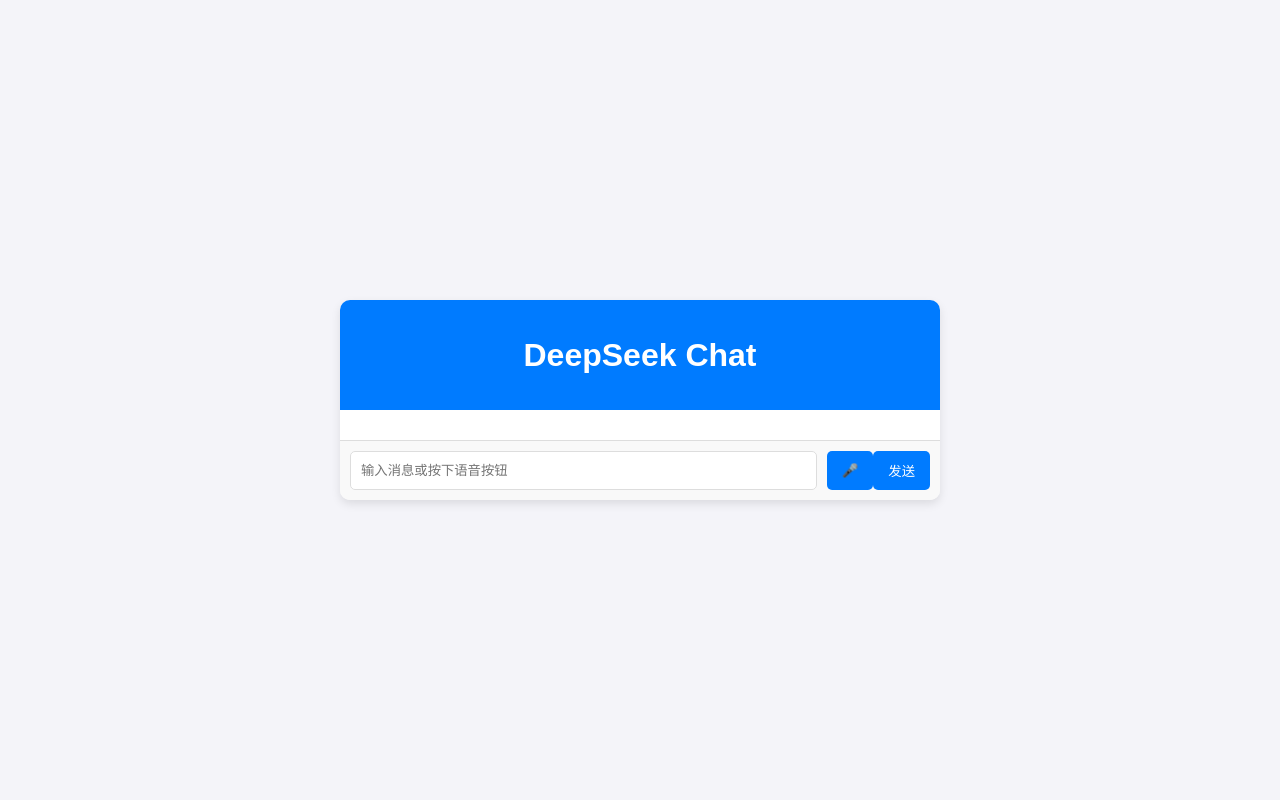
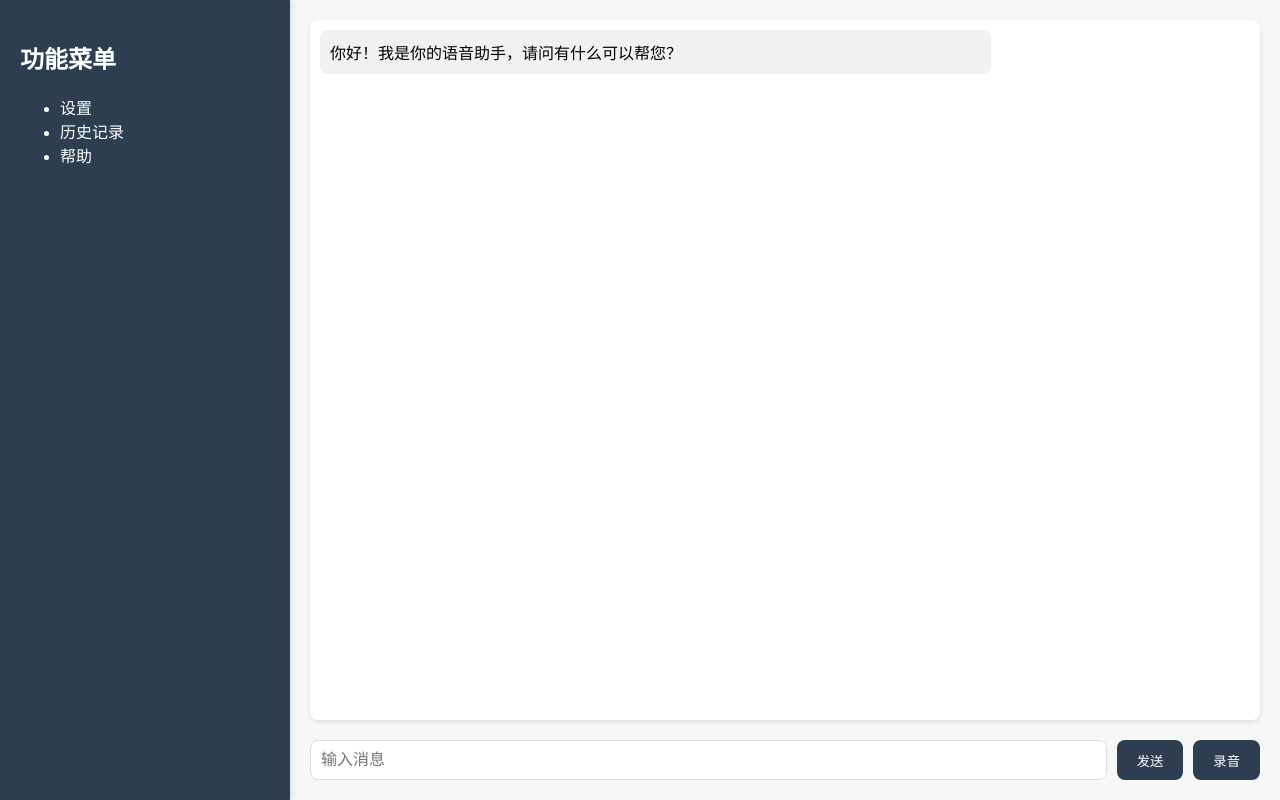
Before and after one commit to BX-NL/AI-Intelligent-Assistant, a Flask app: page / in a window 1280 px wide. Run offline with Flask 3, Linux system fonts and the light colour scheme.

Commit message:
Rewrite WebUI

```diff
--- a/app.py
+++ b/app.py
@@ -1,48 +1,60 @@
 from flask import Flask, render_template, request, jsonify
+import threading
+import pyaudio
+import keyboard
 from core import Core
-import base64
+from stt import STT
+import tempfile
 import wave
-import io
 
 app = Flask(__name__)
 
 # 初始化核心模块
 core = Core()
+stt = STT()  # 必须初始化，否则无法运行
+audio = pyaudio.PyAudio()
 
+# 全局变量
+history = core.get_in_prompt()  # 初始化 history
+input_lock = threading.Lock()
+recording_complete = threading.Event()
+
+# 首页路由
 @app.route('/')
 def index():
     return render_template('index.html')
 
-@app.route('/chat', methods=['POST'])
-def chat():
+# 处理用户输入
+@app.route('/send_message', methods=['POST'])
+def send_message():
+    global history  # 使用全局的 history 变量
     data = request.json
     user_input = data.get('message')
-    audio_data = data.get('audio_data')
 
-    if audio_data:
-        # 解码音频数据
-        audio_bytes = base64.b64decode(audio_data.split(',')[1])
-        # 将音频数据保存为临时文件
-        with io.BytesIO(audio_bytes) as audio_file:
-            with wave.open(audio_file, 'wb') as wf:
-                wf.setnchannels(1)
-                wf.setsampwidth(2)
-                wf.setframerate(16000)
-                wf.writeframes(audio_file.read())
-            # 语音转文字
-            user_input = core.transcribe_audio(audio_file.getvalue())
+    if user_input.lower() == 'exit':
+        return jsonify({'response': '会话已结束'})
 
     # 生成响应
-    history = core.get_in_prompt()
-    response_text = core.generate_response(history, user_input)
+    response_text, history = core.generate_response(history, user_input)
+    # todo 尝试修改为先返回再播放
+    core.synthesize_and_play(response_text)
+    # ! 这行好像用不了
+    # core.system_control(response_text)
 
-    # 语音播放
-    core.synthesize_and_play(response_text)
+    return jsonify({'response': response_text})
 
-    return jsonify({
-        'user_input': user_input,
-        'response': response_text
-    })
+# 处理音频上传
+@app.route('/upload_audio', methods=['POST'])
+def upload_audio():
+    if 'audio' not in request.files:
+        return jsonify({'error': 'No audio file uploaded'}), 400
+
+    audio_file = request.files['audio']
+    with tempfile.NamedTemporaryFile(suffix='.wav', delete=False) as tmpfile:
+        audio_file.save(tmpfile.name)
+        # 调用语音转文字
+        text = core.transcribe_audio(tmpfile.name)
+        return jsonify({'text': text})
 
 if __name__ == '__main__':
     app.run(debug=True)
--- a/static/css/style.css
+++ /dev/null
@@ -1,62 +0,0 @@
-body {
-    font-family: Arial, sans-serif;
-    background-color: #f4f4f9;
-    margin: 0;
-    padding: 0;
-    display: flex;
-    justify-content: center;
-    align-items: center;
-    height: 100vh;
-}
-
-.chat-container {
-    width: 100%;
-    max-width: 600px;
-    background-color: #fff;
-    border-radius: 10px;
-    box-shadow: 0 4px 10px rgba(0, 0, 0, 0.1);
-    overflow: hidden;
-    display: flex;
-    flex-direction: column;
-}
-
-.chat-header {
-    background-color: #007bff;
-    color: #fff;
-    padding: 15px;
-    text-align: center;
-}
-
-.chat-history {
-    flex: 1;
-    padding: 15px;
-    overflow-y: auto;
-    border-bottom: 1px solid #ddd;
-}
-
-.chat-input {
-    display: flex;
-    padding: 10px;
-    background-color: #f9f9f9;
-}
-
-#user-input {
-    flex: 1;
-    padding: 10px;
-    border: 1px solid #ddd;
-    border-radius: 5px;
-    margin-right: 10px;
-}
-
-#voice-btn, #send-btn {
-    padding: 10px 15px;
-    border: none;
-    border-radius: 5px;
-    background-color: #007bff;
-    color: #fff;
-    cursor: pointer;
-}
-
-#voice-btn:hover, #send-btn:hover {
-    background-color: #0056b3;
-}
--- a/static/js/script.js
+++ /dev/null
@@ -1,81 +0,0 @@
-document.addEventListener('DOMContentLoaded', function () {
-    const chatHistory = document.getElementById('chat-history');
-    const userInput = document.getElementById('user-input');
-    const sendBtn = document.getElementById('send-btn');
-    const voiceBtn = document.getElementById('voice-btn');
-
-    let mediaRecorder;
-    let audioChunks = [];
-
-    // 初始化录音功能
-    navigator.mediaDevices.getUserMedia({ audio: true })
-        .then(stream => {
-            mediaRecorder = new MediaRecorder(stream);
-            mediaRecorder.ondataavailable = event => {
-                audioChunks.push(event.data);
-            };
-            mediaRecorder.onstop = () => {
-                const audioBlob = new Blob(audioChunks, { type: 'audio/wav' });
-                const reader = new FileReader();
-                reader.readAsDataURL(audioBlob);
-                reader.onloadend = () => {
-                    const base64Audio = reader.result;
-                    sendMessage('', true, base64Audio);
-                };
-                audioChunks = [];
-            };
-        })
-        .catch(error => {
-            console.error('无法访问麦克风:', error);
-        });
-
-    // 发送文本消息
-    sendBtn.addEventListener('click', function () {
-        const message = userInput.value.trim();
-        if (message) {
-            sendMessage(message, false);
-            userInput.value = '';
-        }
-    });
-
-    // 发送语音消息
-    voiceBtn.addEventListener('click', function () {
-        if (mediaRecorder.state === 'recording') {
-            mediaRecorder.stop();
-            voiceBtn.textContent = '🎤';
-        } else {
-            audioChunks = [];
-            mediaRecorder.start();
-            voiceBtn.textContent = '⏹';
-        }
-    });
-
-    // 发送消息到后端
-    function sendMessage(message, isVoice, audioData = null) {
-        fetch('/chat', {
-            method: 'POST',
-            headers: {
-                'Content-Type': 'application/json',
-            },
-            body: JSON.stringify({
-                message: message,
-                is_voice: isVoice,
-                audio_data: audioData
-            }),
-        })
-        .then(response => response.json())
-        .then(data => {
-            addMessageToHistory('user', isVoice ? '语音输入' : data.user_input);
-            addMessageToHistory('assistant', data.response);
-        });
-    }
-
-    // 添加消息到聊天记录
-    function addMessageToHistory(role, content) {
-        const messageDiv = document.createElement('div');
-        messageDiv.className = `message ${role}`;
-        messageDiv.textContent = content;
-        chatHistory.appendChild(messageDiv);
-        chatHistory.scrollTop = chatHistory.scrollHeight;
-    }
-});
--- a/templates/index.html
+++ b/templates/index.html
@@ -3,23 +3,172 @@
 <head>
     <meta charset="UTF-8">
     <meta name="viewport" content="width=device-width, initial-scale=1.0">
-    <title>DeepSeek Chat</title>
-    <link rel="stylesheet" href="../static/css/style.css">
+    <title>语音交互系统</title>
+    <style>
+        body {
+            font-family: Arial, sans-serif;
+            margin: 0;
+            padding: 0;
+            display: flex;
+            height: 100vh;
+            background-color: #f7f7f7;
+        }
+        .sidebar {
+            width: 250px;
+            background-color: #2c3e50;
+            color: white;
+            padding: 20px;
+            box-shadow: 2px 0 5px rgba(0, 0, 0, 0.1);
+        }
+        .main-content {
+            flex: 1;
+            display: flex;
+            flex-direction: column;
+            padding: 20px;
+        }
+        .chat-history {
+            flex: 1;
+            overflow-y: auto;
+            padding: 10px;
+            background-color: white;
+            border-radius: 8px;
+            box-shadow: 0 2px 5px rgba(0, 0, 0, 0.1);
+            margin-bottom: 20px;
+        }
+        .message {
+            margin-bottom: 15px;
+            padding: 10px;
+            border-radius: 8px;
+            max-width: 70%;
+        }
+        .user-message {
+            background-color: #e1f5fe;
+            margin-left: auto;
+        }
+        .bot-message {
+            background-color: #f1f1f1;
+            margin-right: auto;
+        }
+        .input-area {
+            display: flex;
+            gap: 10px;
+        }
+        .input-area input {
+            flex: 1;
+            padding: 10px;
+            border: 1px solid #ddd;
+            border-radius: 8px;
+            font-size: 16px;
+        }
+        .input-area button {
+            padding: 10px 20px;
+            background-color: #2c3e50;
+            color: white;
+            border: none;
+            border-radius: 8px;
+            cursor: pointer;
+        }
+        .input-area button:hover {
+            background-color: #34495e;
+        }
+        .record-button {
+            background-color: #e74c3c;
+        }
+        .record-button.recording {
+            background-color: #c0392b;
+        }
+    </style>
 </head>
 <body>
-    <div class="chat-container">
-        <div class="chat-header">
-            <h1>DeepSeek Chat</h1>
+    <!-- 左侧边栏 -->
+    <div class="sidebar">
+        <h2>功能菜单</h2>
+        <ul>
+            <li>设置</li>
+            <li>历史记录</li>
+            <li>帮助</li>
+        </ul>
+    </div>
+
+    <!-- 主内容区 -->
+    <div class="main-content">
+        <!-- 对话记录 -->
+        <div class="chat-history" id="chat-history">
+            <div class="message bot-message">你好！我是你的语音助手，请问有什么可以帮您？</div>
         </div>
-        <div class="chat-history" id="chat-history">
-            <!-- 聊天记录会动态加载到这里 -->
-        </div>
-        <div class="chat-input">
-            <input type="text" id="user-input" placeholder="输入消息或按下语音按钮">
-            <button id="voice-btn">🎤</button>
-            <button id="send-btn">发送</button>
+
+        <!-- 输入区域 -->
+        <div class="input-area">
+            <input type="text" id="user-input" placeholder="输入消息">
+            <button onclick="sendMessage()">发送</button>
+            <button id="record-button" class="record-button" onclick="toggleRecording()">录音</button>
         </div>
     </div>
-    <script src="../static/js/script.js"></script>
+
+    <script>
+        let isRecording = false;
+        let mediaRecorder;
+        let audioChunks = [];
+
+        // 发送消息
+        async function sendMessage() {
+            const input = document.getElementById('user-input');
+            const userMessage = input.value.trim();
+            if (!userMessage) return;
+
+            // 添加用户消息到对话记录
+            const chatHistory = document.getElementById('chat-history');
+            chatHistory.innerHTML += `<div class="message user-message">${userMessage}</div>`;
+            input.value = '';
+
+            // 发送到后端
+            const response = await fetch('/send_message', {
+                method: 'POST',
+                headers: { 'Content-Type': 'application/json' },
+                body: JSON.stringify({ message: userMessage })
+            });
+            const data = await response.json();
+
+            // 添加AI响应到对话记录
+            chatHistory.innerHTML += `<div class="message bot-message">${data.response}</div>`;
+            chatHistory.scrollTop = chatHistory.scrollHeight;
+        }
+
+        // 切换录音状态
+        async function toggleRecording() {
+            const recordButton = document.getElementById('record-button');
+            if (!isRecording) {
+                // 开始录音
+                audioChunks = [];
+                const stream = await navigator.mediaDevices.getUserMedia({ audio: true });
+                mediaRecorder = new MediaRecorder(stream);
+                mediaRecorder.ondataavailable = (event) => {
+                    audioChunks.push(event.data);
+                };
+                mediaRecorder.onstop = async () => {
+                    const audioBlob = new Blob(audioChunks, { type: 'audio/wav' });
+                    const formData = new FormData();
+                    formData.append('audio', audioBlob, 'recording.wav');
+
+                    // 上传音频文件
+                    const response = await fetch('/upload_audio', {
+                        method: 'POST',
+                        body: formData
+                    });
+                    const data = await response.json();
+                    document.getElementById('user-input').value = data.text;
+                };
+                mediaRecorder.start();
+                recordButton.classList.add('recording');
+                recordButton.textContent = '停止录音';
+            } else {
+                // 停止录音
+                mediaRecorder.stop();
+                recordButton.classList.remove('recording');
+                recordButton.textContent = '录音';
+            }
+            isRecording = !isRecording;
+        }
+    </script>
 </body>
 </html>
```
